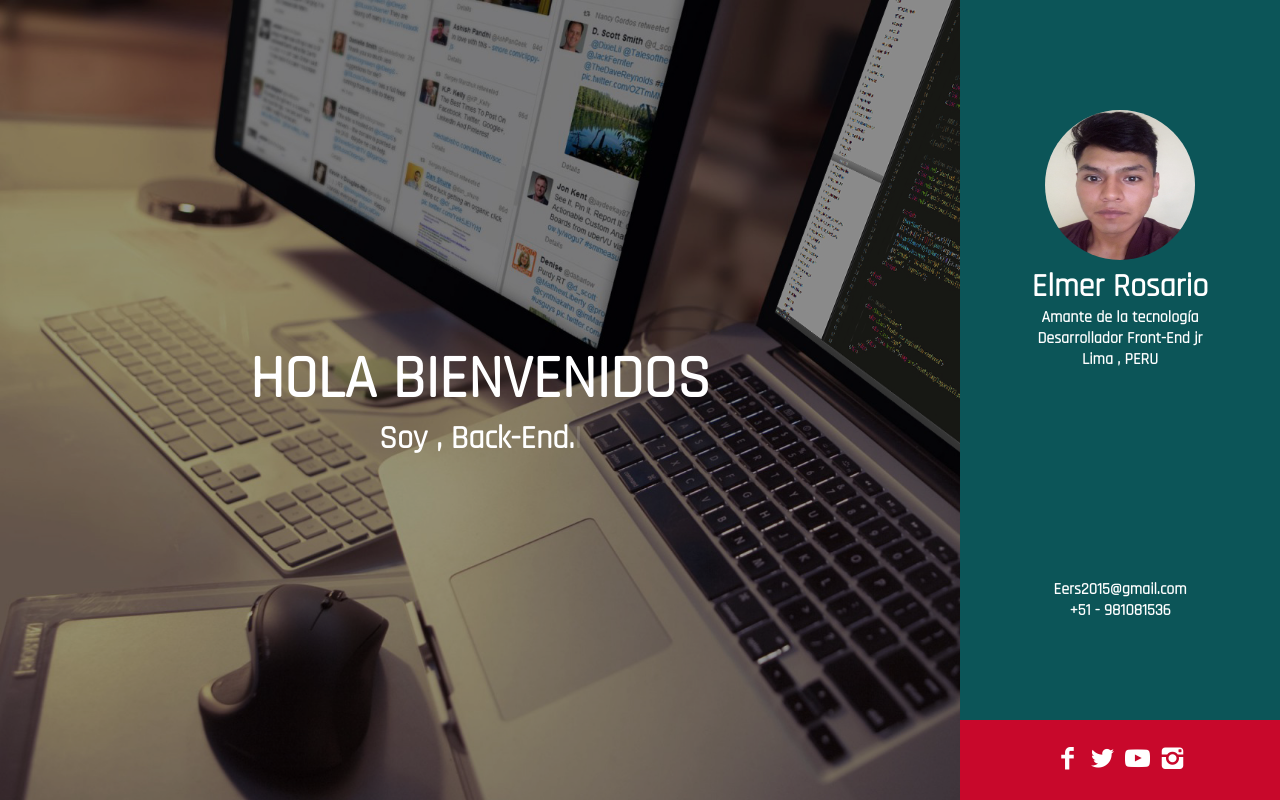
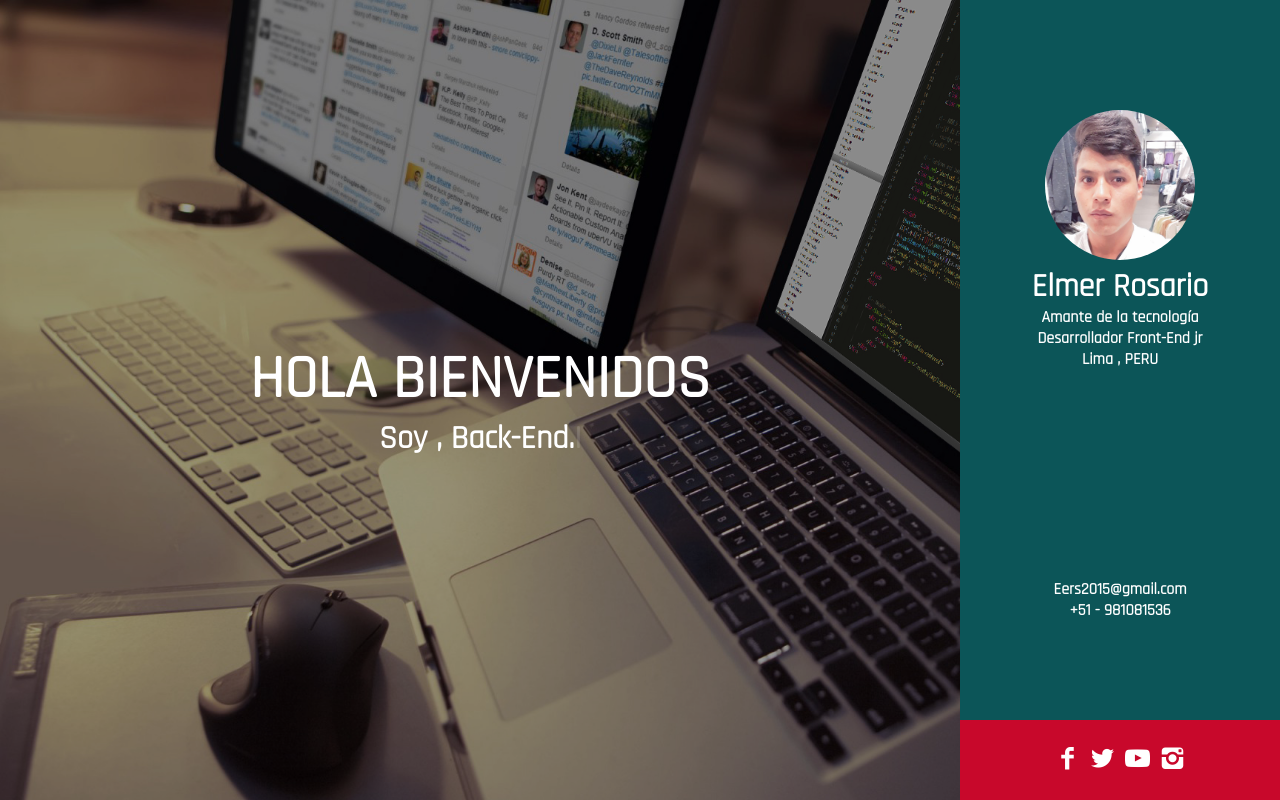
Before and after one commit to Elmer-Rosario/miportafolio, a plain HTML site: page index.html in a window 1280 px wide. Drawn offline with nearby package versions, Linux system fonts and the light colour scheme.

Commit message:
Update index.html

```diff
--- a/index.html
+++ b/index.html
@@ -20,7 +20,7 @@
 			<div class="header">
 				<div class="header1">
 					<div class="he">
-						<img src="b.jpg" alt="">
+						<img src="elmer.jpg" alt="">
 						<h1>Elmer Rosario</h1>
 						<h4>Amante de la tecnología</h4>
 						<h4> Desarrollador Front-End  jr</h4>
```
